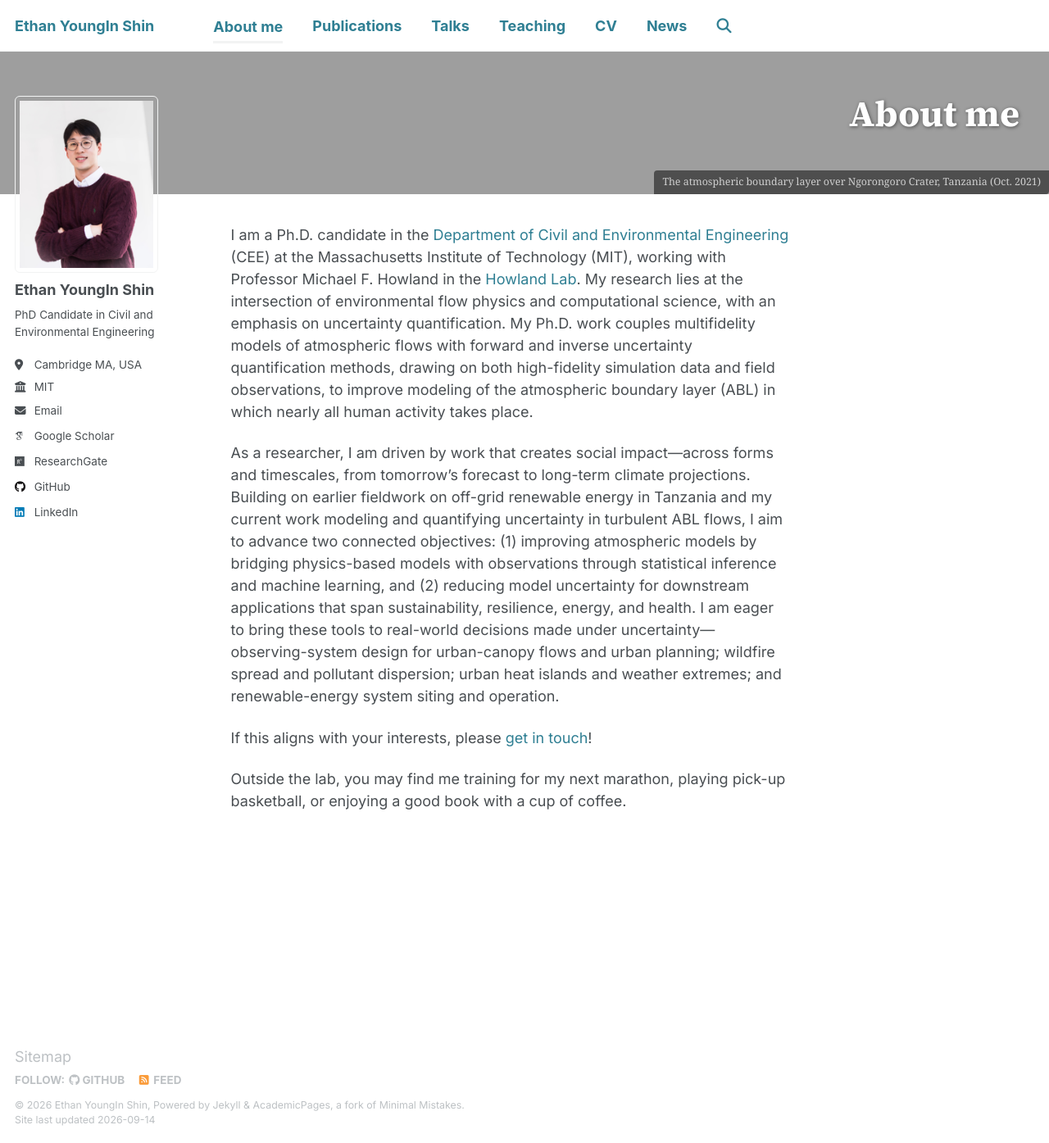
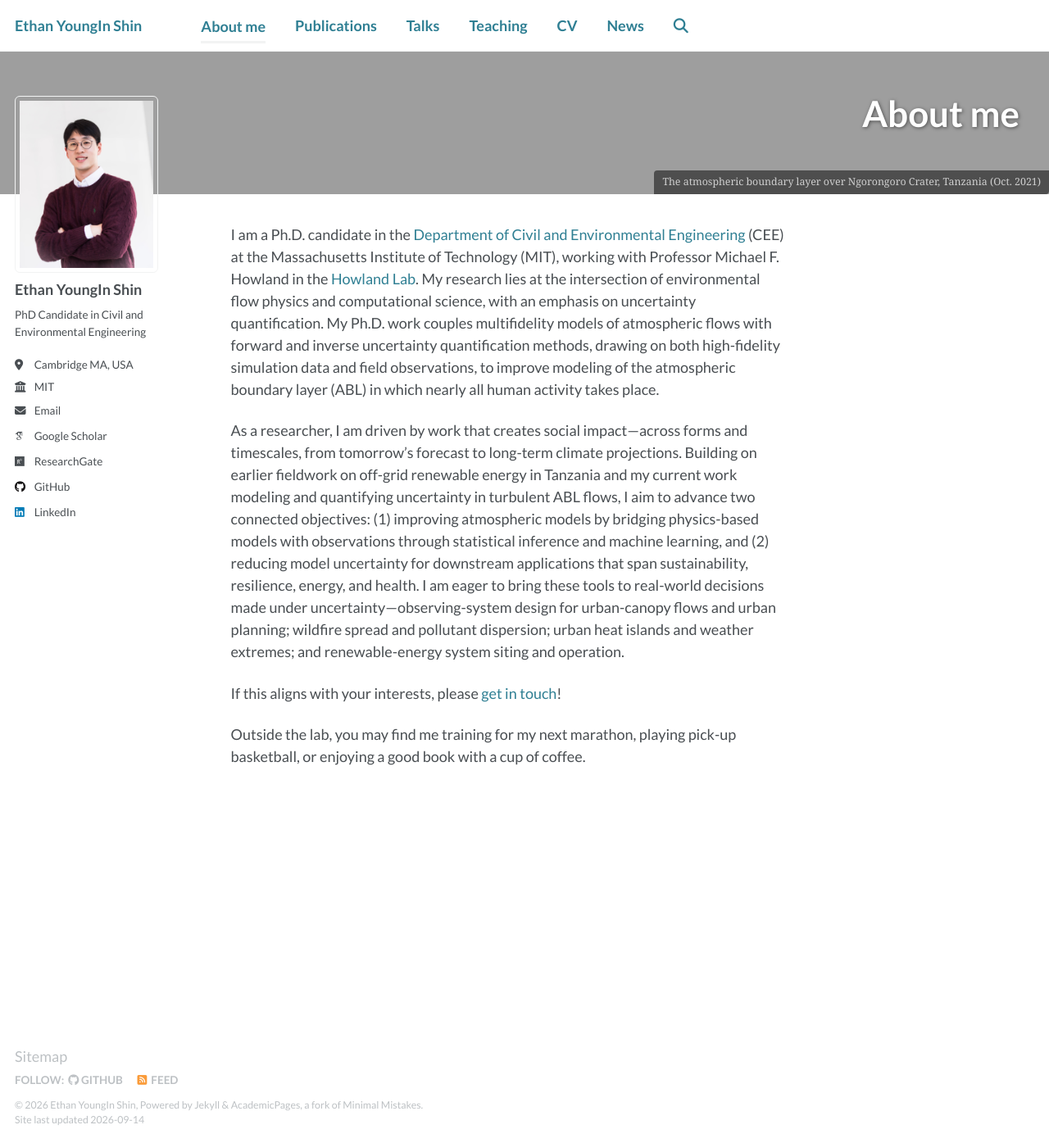
Before and after one commit to duddlshin/duddlshin.github.io, a Jekyll site: the page built from _pages/about.md, in a window 1280 px wide and 1395 px high. Shown: the whole window at 82% size. Built offline with Jekyll 4.4.1, drawn with Linux system fonts in a browser that asks for light colours; some web fonts are replaced.

Commit message:
New font

```diff
--- a/_includes/head.html
+++ b/_includes/head.html
@@ -22,7 +22,7 @@
 <link rel="preconnect" href="https://fonts.googleapis.com">
 <link rel="preconnect" href="https://fonts.gstatic.com" crossorigin>
 <!-- <link rel="stylesheet" href="https://fonts.googleapis.com/css2?family=Inter:wght@400;500;600;700&display=swap"> -->
-<link rel="stylesheet" href="https://fonts.googleapis.com/css2?family=Inter:wght@400;500;600&family=Source+Serif+4:opsz,wght@8..60,500;8..60,600;8..60,700&display=swap">
+<link rel="stylesheet" href="https://fonts.googleapis.com/css2?family=Lato:wght@400;700&display=swap">
 <link rel="stylesheet" href="{{ base_path }}/assets/css/main.css">
 
 <meta http-equiv="cleartype" content="on">
--- a/_sass/_themes.scss
+++ b/_sass/_themes.scss
@@ -15,13 +15,14 @@ $indent-var                 : 1.3em;
 
 /* System typefaces */
 $serif                      : Georgia, Times, serif;
-$sans-serif                 : -apple-system, ".SFNSText-Regular", "San Francisco", "Roboto", "Segoe UI", "Helvetica Neue", "Lucida Grande", Arial, sans-serif;
+$sans-serif                 : "Lato", -apple-system, BlinkMacSystemFont, "Segoe UI", Roboto, sans-serif;
 $monospace                  : Monaco, Consolas, "Lucida Console", monospace;
 
 /* Sans serif typefaces */
 $sans-serif-narrow          : $sans-serif;
 $helvetica                  : Helvetica, "Helvetica Neue", Arial, sans-serif;
 $inter                      : "Inter", -apple-system, BlinkMacSystemFont, "Segoe UI", Roboto, sans-serif;
+$lato                       : "Lato", -apple-system, BlinkMacSystemFont, "Segoe UI", Roboto, sans-serif;
 $serif-heading              : "Source Serif 4", Georgia, serif;
 
 /* Serif typefaces */
@@ -41,8 +42,8 @@ $type-size-6                : 0.75em;   // ~12px
 $type-size-7                : 0.6875em; // ~11px
 $type-size-8                : 0.625em;  // ~10px
 
-$global-font-family         : $inter;
-$header-font-family         : $serif-heading;
+$global-font-family         : "Lato", sans-serif;
+$header-font-family         : "Lato", Arial, sans-serif;
 $caption-font-family        : $serif;
 
 /* ==========================================================================
```
